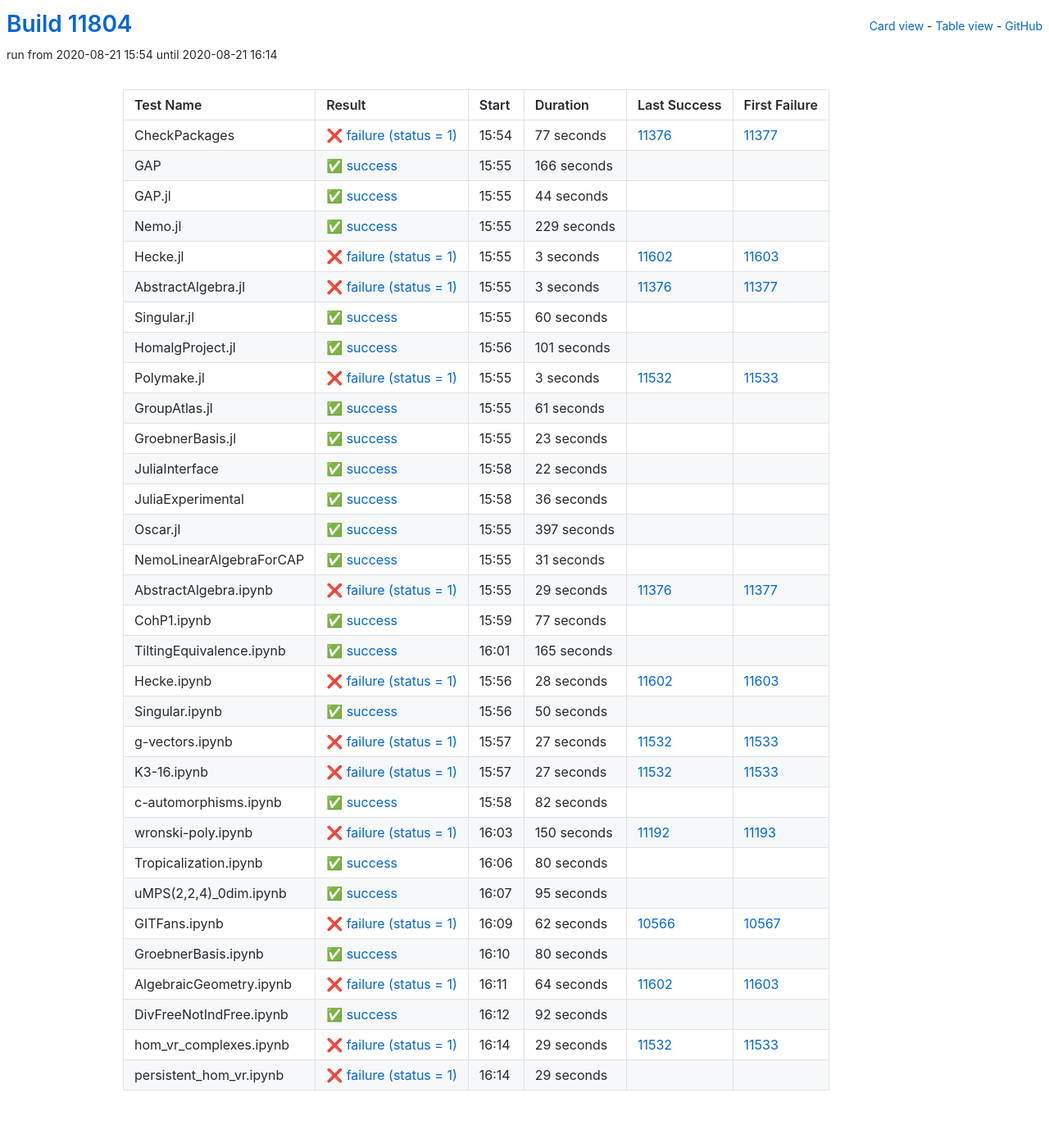
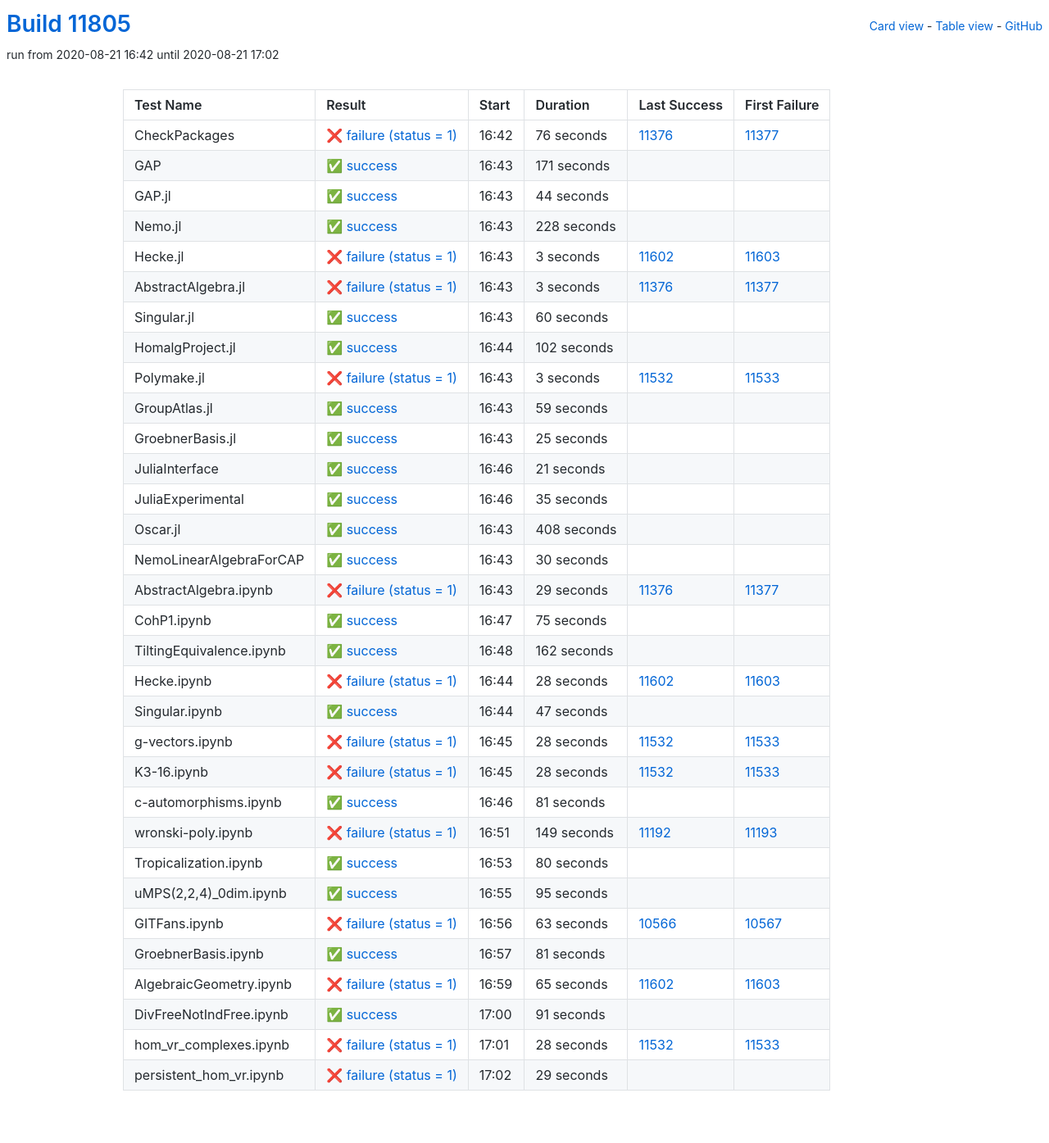
Before and after one commit to oscar-system/oscar-ci-status, a Jekyll site: the page built from table.html, in a window 1280 px wide. Shown: the whole page at 82% size. Built offline with Jekyll 4.4.1, drawn with Linux system fonts in a browser that asks for light colours.

Commit message:
Build #11805

```diff
--- a/_data/ci.yml
+++ b/_data/ci.yml
@@ -1,6 +1,6 @@
 ---
-build: 11804
-build_url: https://oscarci.mathematik.uni-kl.de/job/oscar/11804/
+build: 11805
+build_url: https://oscarci.mathematik.uni-kl.de/job/oscar/11805/
 job: oscar
 organization: oscar-system
 repo: oscar-ci-status
@@ -8,32 +8,32 @@
 tests:
 - name: CheckPackages
   id: checkpackages
-  log: https://oscarci.mathematik.uni-kl.de/job/oscar/11804/artifact/logs/build-11804/CheckPackages.log
-  start: 2020-08-21 15:54
+  log: https://oscarci.mathematik.uni-kl.de/job/oscar/11805/artifact/logs/build-11805/CheckPackages.log
+  start: 2020-08-21 16:42
   success: false
   exitcode: 1
   status: failure
-  duration: 77
+  duration: 76
   last_success: 11376
   last_success_url: https://oscarci.mathematik.uni-kl.de/job/oscar/11376/
   first_failure: 11377
   first_failure_url: https://oscarci.mathematik.uni-kl.de/job/oscar/11377/
 - name: GAP
   id: gap
-  log: https://oscarci.mathematik.uni-kl.de/job/oscar/11804/artifact/logs/build-11804/GAP.log
-  start: 2020-08-21 15:55
+  log: https://oscarci.mathematik.uni-kl.de/job/oscar/11805/artifact/logs/build-11805/GAP.log
+  start: 2020-08-21 16:43
   success: true
   exitcode: 0
   status: success
-  duration: 166
+  duration: 171
   last_success: false
   last_success_url:
   first_failure: false
   first_failure_url:
 - name: GAP.jl
   id: gap-jl
-  log: https://oscarci.mathematik.uni-kl.de/job/oscar/11804/artifact/logs/build-11804/GAP.jl.log
-  start: 2020-08-21 15:55
+  log: https://oscarci.mathematik.uni-kl.de/job/oscar/11805/artifact/logs/build-11805/GAP.jl.log
+  start: 2020-08-21 16:43
   success: true
   exitcode: 0
   status: success
@@ -44,20 +44,20 @@
   first_failure_url:
 - name: Nemo.jl
   id: nemo-jl
-  log: https://oscarci.mathematik.uni-kl.de/job/oscar/11804/artifact/logs/build-11804/Nemo.jl.log
-  start: 2020-08-21 15:55
+  log: https://oscarci.mathematik.uni-kl.de/job/oscar/11805/artifact/logs/build-11805/Nemo.jl.log
+  start: 2020-08-21 16:43
   success: true
   exitcode: 0
   status: success
-  duration: 229
+  duration: 228
   last_success: false
   last_success_url:
   first_failure: false
   first_failure_url:
 - name: Hecke.jl
   id: hecke-jl
-  log: https://oscarci.mathematik.uni-kl.de/job/oscar/11804/artifact/logs/build-11804/Hecke.jl.log
-  start: 2020-08-21 15:55
+  log: https://oscarci.mathematik.uni-kl.de/job/oscar/11805/artifact/logs/build-11805/Hecke.jl.log
+  start: 2020-08-21 16:43
   success: false
   exitcode: 1
   status: failure
@@ -68,8 +68,8 @@
   first_failure_url: https://oscarci.mathematik.uni-kl.de/job/oscar/11603/
 - name: AbstractAlgebra.jl
   id: abstractalgebra-jl
-  log: https://oscarci.mathematik.uni-kl.de/job/oscar/11804/artifact/logs/build-11804/AbstractAlgebra.jl.log
-  start: 2020-08-21 15:55
+  log: https://oscarci.mathematik.uni-kl.de/job/oscar/11805/artifact/logs/build-11805/AbstractAlgebra.jl.log
+  start: 2020-08-21 16:43
   success: false
   exitcode: 1
   status: failure
@@ -80,8 +80,8 @@
   first_failure_url: https://oscarci.mathematik.uni-kl.de/job/oscar/11377/
 - name: Singular.jl
   id: singular-jl
-  log: https://oscarci.mathematik.uni-kl.de/job/oscar/11804/artifact/logs/build-11804/Singular.jl.log
-  start: 2020-08-21 15:55
+  log: https://oscarci.mathematik.uni-kl.de/job/oscar/11805/artifact/logs/build-11805/Singular.jl.log
+  start: 2020-08-21 16:43
   success: true
   exitcode: 0
   status: success
@@ -92,20 +92,20 @@
   first_failure_url:
 - name: HomalgProject.jl
   id: homalgproject-jl
-  log: https://oscarci.mathematik.uni-kl.de/job/oscar/11804/artifact/logs/build-11804/HomalgProject.jl.log
-  start: 2020-08-21 15:56
+  log: https://oscarci.mathematik.uni-kl.de/job/oscar/11805/artifact/logs/build-11805/HomalgProject.jl.log
+  start: 2020-08-21 16:44
   success: true
   exitcode: 0
   status: success
-  duration: 101
+  duration: 102
   last_success: false
   last_success_url:
   first_failure: false
   first_failure_url:
 - name: Polymake.jl
   id: polymake-jl
-  log: https://oscarci.mathematik.uni-kl.de/job/oscar/11804/artifact/logs/build-11804/Polymake.jl.log
-  start: 2020-08-21 15:55
+  log: https://oscarci.mathematik.uni-kl.de/job/oscar/11805/artifact/logs/build-11805/Polymake.jl.log
+  start: 2020-08-21 16:43
   success: false
   exitcode: 1
   status: failure
@@ -116,80 +116,80 @@
   first_failure_url: https://oscarci.mathematik.uni-kl.de/job/oscar/11533/
 - name: GroupAtlas.jl
   id: groupatlas-jl
-  log: https://oscarci.mathematik.uni-kl.de/job/oscar/11804/artifact/logs/build-11804/GroupAtlas.jl.log
-  start: 2020-08-21 15:55
+  log: https://oscarci.mathematik.uni-kl.de/job/oscar/11805/artifact/logs/build-11805/GroupAtlas.jl.log
+  start: 2020-08-21 16:43
   success: true
   exitcode: 0
   status: success
-  duration: 61
+  duration: 59
   last_success: false
   last_success_url:
   first_failure: false
   first_failure_url:
 - name: GroebnerBasis.jl
   id: groebnerbasis-jl
-  log: https://oscarci.mathematik.uni-kl.de/job/oscar/11804/artifact/logs/build-11804/GroebnerBasis.jl.log
-  start: 2020-08-21 15:55
+  log: https://oscarci.mathematik.uni-kl.de/job/oscar/11805/artifact/logs/build-11805/GroebnerBasis.jl.log
+  start: 2020-08-21 16:43
   success: true
   exitcode: 0
   status: success
-  duration: 23
+  duration: 25
   last_success: false
   last_success_url:
   first_failure: false
   first_failure_url:
 - name: JuliaInterface
   id: juliainterface
-  log: https://oscarci.mathematik.uni-kl.de/job/oscar/11804/artifact/logs/build-11804/JuliaInterface.log
-  start: 2020-08-21 15:58
+  log: https://oscarci.mathematik.uni-kl.de/job/oscar/11805/artifact/logs/build-11805/JuliaInterface.log
+  start: 2020-08-21 16:46
   success: true
   exitcode: 0
   status: success
-  duration: 22
+  duration: 21
   last_success: false
   last_success_url:
   first_failure: false
   first_failure_url:
 - name: JuliaExperimental
   id: juliaexperimental
-  log: https://oscarci.mathematik.uni-kl.de/job/oscar/11804/artifact/logs/build-11804/JuliaExperimental.log
-  start: 2020-08-21 15:58
+  log: https://oscarci.mathematik.uni-kl.de/job/oscar/11805/artifact/logs/build-11805/JuliaExperimental.log
+  start: 2020-08-21 16:46
   success: true
   exitcode: 0
   status: success
-  duration: 36
+  duration: 35
   last_success: false
   last_success_url:
   first_failure: false
   first_failure_url:
 - name: Oscar.jl
   id: oscar-jl
-  log: https://oscarci.mathematik.uni-kl.de/job/oscar/11804/artifact/logs/build-11804/Oscar.jl.log
-  start: 2020-08-21 15:55
+  log: https://oscarci.mathematik.uni-kl.de/job/oscar/11805/artifact/logs/build-11805/Oscar.jl.log
+  start: 2020-08-21 16:43
   success: true
   exitcode: 0
   status: success
-  duration: 397
+  duration: 408
   last_success: false
   last_success_url:
   first_failure: false
   first_failure_url:
 - name: NemoLinearAlgebraForCAP
   id: nemolinearalgebraforcap
-  log: https://oscarci.mathematik.uni-kl.de/job/oscar/11804/artifact/logs/build-11804/NemoLinearAlgebraForCAP.log
-  start: 2020-08-21 15:55
+  log: https://oscarci.mathematik.uni-kl.de/job/oscar/11805/artifact/logs/build-11805/NemoLinearAlgebraForCAP.log
+  start: 2020-08-21 16:43
   success: true
   exitcode: 0
   status: success
-  duration: 31
+  duration: 30
   last_success: false
   last_success_url:
   first_failure: false
   first_failure_url:
 - name: AbstractAlgebra.ipynb
   id: abstractalgebra-ipynb
-  log: https://oscarci.mathematik.uni-kl.de/job/oscar/11804/artifact/logs/build-11804/AbstractAlgebra.ipynb.log
-  start: 2020-08-21 15:55
+  log: https://oscarci.mathematik.uni-kl.de/job/oscar/11805/artifact/logs/build-11805/AbstractAlgebra.ipynb.log
+  start: 2020-08-21 16:43
   success: false
   exitcode: 1
   status: failure
@@ -200,32 +200,32 @@
   first_failure_url: https://oscarci.mathematik.uni-kl.de/job/oscar/11377/
 - name: CohP1.ipynb
   id: cohp1-ipynb
-  log: https://oscarci.mathematik.uni-kl.de/job/oscar/11804/artifact/logs/build-11804/CohP1.ipynb.log
-  start: 2020-08-21 15:59
+  log: https://oscarci.mathematik.uni-kl.de/job/oscar/11805/artifact/logs/build-11805/CohP1.ipynb.log
+  start: 2020-08-21 16:47
   success: true
   exitcode: 0
   status: success
-  duration: 77
+  duration: 75
   last_success: false
   last_success_url:
   first_failure: false
   first_failure_url:
 - name: TiltingEquivalence.ipynb
   id: tiltingequivalence-ipynb
-  log: https://oscarci.mathematik.uni-kl.de/job/oscar/11804/artifact/logs/build-11804/TiltingEquivalence.ipynb.log
-  start: 2020-08-21 16:01
+  log: https://oscarci.mathematik.uni-kl.de/job/oscar/11805/artifact/logs/build-11805/TiltingEquivalence.ipynb.log
+  start: 2020-08-21 16:48
   success: true
   exitcode: 0
   status: success
-  duration: 165
+  duration: 162
   last_success: false
   last_success_url:
   first_failure: false
   first_failure_url:
 - name: Hecke.ipynb
   id: hecke-ipynb
-  log: https://oscarci.mathematik.uni-kl.de/job/oscar/11804/artifact/logs/build-11804/Hecke.ipynb.log
-  start: 2020-08-21 15:56
+  log: https://oscarci.mathematik.uni-kl.de/job/oscar/11805/artifact/logs/build-11805/Hecke.ipynb.log
+  start: 2020-08-21 16:44
   success: false
   exitcode: 1
   status: failure
@@ -236,68 +236,68 @@
   first_failure_url: https://oscarci.mathematik.uni-kl.de/job/oscar/11603/
 - name: Singular.ipynb
   id: singular-ipynb
-  log: https://oscarci.mathematik.uni-kl.de/job/oscar/11804/artifact/logs/build-11804/Singular.ipynb.log
-  start: 2020-08-21 15:56
+  log: https://oscarci.mathematik.uni-kl.de/job/oscar/11805/artifact/logs/build-11805/Singular.ipynb.log
+  start: 2020-08-21 16:44
   success: true
   exitcode: 0
   status: success
-  duration: 50
+  duration: 47
   last_success: false
   last_success_url:
   first_failure: false
   first_failure_url:
 - name: g-vectors.ipynb
   id: g-vectors-ipynb
-  log: https://oscarci.mathematik.uni-kl.de/job/oscar/11804/artifact/logs/build-11804/g-vectors.ipynb.log
-  start: 2020-08-21 15:57
+  log: https://oscarci.mathematik.uni-kl.de/job/oscar/11805/artifact/logs/build-11805/g-vectors.ipynb.log
+  start: 2020-08-21 16:45
   success: false
   exitcode: 1
   status: failure
-  duration: 27
+  duration: 28
   last_success: 11532
   last_success_url: https://oscarci.mathematik.uni-kl.de/job/oscar/11532/
   first_failure: 11533
   first_failure_url: https://oscarci.mathematik.uni-kl.de/job/oscar/11533/
 - name: K3-16.ipynb
   id: k3-16-ipynb
-  log: https://oscarci.mathematik.uni-kl.de/job/oscar/11804/artifact/logs/build-11804/K3-16.ipynb.log
-  start: 2020-08-21 15:57
+  log: https://oscarci.mathematik.uni-kl.de/job/oscar/11805/artifact/logs/build-11805/K3-16.ipynb.log
+  start: 2020-08-21 16:45
   success: false
   exitcode: 1
   status: failure
-  duration: 27
+  duration: 28
   last_success: 11532
   last_success_url: https://oscarci.mathematik.uni-kl.de/job/oscar/11532/
   first_failure: 11533
   first_failure_url: https://oscarci.mathematik.uni-kl.de/job/oscar/11533/
 - name: c-automorphisms.ipynb
   id: c-automorphisms-ipynb
-  log: https://oscarci.mathematik.uni-kl.de/job/oscar/11804/artifact/logs/build-11804/c-automorphisms.ipynb.log
-  start: 2020-08-21 15:58
+  log: https://oscarci.mathematik.uni-kl.de/job/oscar/11805/artifact/logs/build-11805/c-automorphisms.ipynb.log
+  start: 2020-08-21 16:46
   success: true
   exitcode: 0
   status: success
-  duration: 82
+  duration: 81
   last_success: false
   last_success_url:
   first_failure: false
   first_failure_url:
 - name: wronski-poly.ipynb
   id: wronski-poly-ipynb
-  log: https://oscarci.mathematik.uni-kl.de/job/oscar/11804/artifact/logs/build-11804/wronski-poly.ipynb.log
-  start: 2020-08-21 16:03
+  log: https://oscarci.mathematik.uni-kl.de/job/oscar/11805/artifact/logs/build-11805/wronski-poly.ipynb.log
+  start: 2020-08-21 16:51
   success: false
   exitcode: 1
   status: failure
-  duration: 150
+  duration: 149
   last_success: 11192
   last_success_url: https://oscarci.mathematik.uni-kl.de/job/oscar/11192/
   first_failure: 11193
   first_failure_url: https://oscarci.mathematik.uni-kl.de/job/oscar/11193/
 - name: Tropicalization.ipynb
   id: tropicalization-ipynb
-  log: https://oscarci.mathematik.uni-kl.de/job/oscar/11804/artifact/logs/build-11804/Tropicalization.ipynb.log
-  start: 2020-08-21 16:06
+  log: https://oscarci.mathematik.uni-kl.de/job/oscar/11805/artifact/logs/build-11805/Tropicalization.ipynb.log
+  start: 2020-08-21 16:53
   success: true
   exitcode: 0
   status: success
@@ -308,8 +308,8 @@
   first_failure_url:
 - name: uMPS(2,2,4)_0dim.ipynb
   id: umps-2-2-4-0dim-ipynb
-  log: https://oscarci.mathematik.uni-kl.de/job/oscar/11804/artifact/logs/build-11804/uMPS-2-2-4-_0dim.ipynb.log
-  start: 2020-08-21 16:07
+  log: https://oscarci.mathematik.uni-kl.de/job/oscar/11805/artifact/logs/build-11805/uMPS-2-2-4-_0dim.ipynb.log
+  start: 2020-08-21 16:55
   success: true
   exitcode: 0
   status: success
@@ -320,68 +320,68 @@
   first_failure_url:
 - name: GITFans.ipynb
   id: gitfans-ipynb
-  log: https://oscarci.mathematik.uni-kl.de/job/oscar/11804/artifact/logs/build-11804/GITFans.ipynb.log
-  start: 2020-08-21 16:09
+  log: https://oscarci.mathematik.uni-kl.de/job/oscar/11805/artifact/logs/build-11805/GITFans.ipynb.log
+  start: 2020-08-21 16:56
   success: false
   exitcode: 1
   status: failure
-  duration: 62
+  duration: 63
   last_success: 10566
   last_success_url: https://oscarci.mathematik.uni-kl.de/job/oscar/10566/
   first_failure: 10567
   first_failure_url: https://oscarci.mathematik.uni-kl.de/job/oscar/10567/
 - name: GroebnerBasis.ipynb
   id: groebnerbasis-ipynb
-  log: https://oscarci.mathematik.uni-kl.de/job/oscar/11804/artifact/logs/build-11804/GroebnerBasis.ipynb.log
-  start: 2020-08-21 16:10
+  log: https://oscarci.mathematik.uni-kl.de/job/oscar/11805/artifact/logs/build-11805/GroebnerBasis.ipynb.log
+  start: 2020-08-21 16:57
   success: true
   exitcode: 0
   status: success
-  duration: 80
+  duration: 81
   last_success: false
   last_success_url:
   first_failure: false
   first_failure_url:
 - name: AlgebraicGeometry.ipynb
   id: algebraicgeometry-ipynb
-  log: https://oscarci.mathematik.uni-kl.de/job/oscar/11804/artifact/logs/build-11804/AlgebraicGeometry.ipynb.log
-  start: 2020-08-21 16:11
+  log: https://oscarci.mathematik.uni-kl.de/job/oscar/11805/artifact/logs/build-11805/AlgebraicGeometry.ipynb.log
+  start: 2020-08-21 16:59
   success: false
   exitcode: 1
   status: failure
-  duration: 64
+  duration: 65
   last_success: 11602
   last_success_url: https://oscarci.mathematik.uni-kl.de/job/oscar/11602/
   first_failure: 11603
   first_failure_url: https://oscarci.mathematik.uni-kl.de/job/oscar/11603/
 - name: DivFreeNotIndFree.ipynb
   id: divfreenotindfree-ipynb
-  log: https://oscarci.mathematik.uni-kl.de/job/oscar/11804/artifact/logs/build-11804/DivFreeNotIndFree.ipynb.log
-  start: 2020-08-21 16:12
+  log: https://oscarci.mathematik.uni-kl.de/job/oscar/11805/artifact/logs/build-11805/DivFreeNotIndFree.ipynb.log
+  start: 2020-08-21 17:00
   success: true
   exitcode: 0
   status: success
-  duration: 92
+  duration: 91
   last_success: false
   last_success_url:
   first_failure: false
   first_failure_url:
 - name: hom_vr_complexes.ipynb
   id: hom-vr-complexes-ipynb
-  log: https://oscarci.mathematik.uni-kl.de/job/oscar/11804/artifact/logs/build-11804/hom_vr_complexes.ipynb.log
-  start: 2020-08-21 16:14
+  log: https://oscarci.mathematik.uni-kl.de/job/oscar/11805/artifact/logs/build-11805/hom_vr_complexes.ipynb.log
+  start: 2020-08-21 17:01
   success: false
   exitcode: 1
   status: failure
-  duration: 29
+  duration: 28
   last_success: 11532
   last_success_url: https://oscarci.mathematik.uni-kl.de/job/oscar/11532/
   first_failure: 11533
   first_failure_url: https://oscarci.mathematik.uni-kl.de/job/oscar/11533/
 - name: persistent_hom_vr.ipynb
   id: persistent-hom-vr-ipynb
-  log: https://oscarci.mathematik.uni-kl.de/job/oscar/11804/artifact/logs/build-11804/persistent_hom_vr.ipynb.log
-  start: 2020-08-21 16:14
+  log: https://oscarci.mathematik.uni-kl.de/job/oscar/11805/artifact/logs/build-11805/persistent_hom_vr.ipynb.log
+  start: 2020-08-21 17:02
   success: false
   exitcode: 1
   status: failure
```
Also changed, not shown: README.md.
